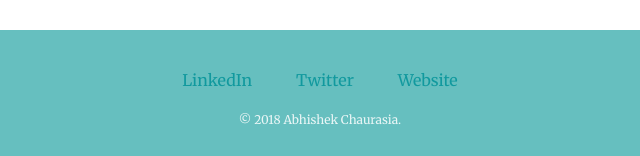
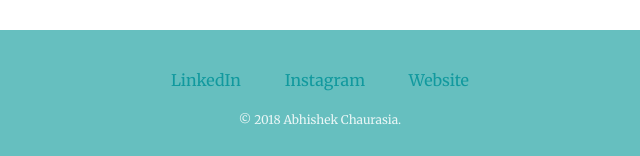
Before and after one commit to abhikc2811/myprofile, a plain HTML site: page index.html in a window 1280 px wide. Shown: the part 2686-2842 px from the top of the page, 320-960 px from the left. Drawn offline with Linux system fonts and the light colour scheme.

Commit message:
Update index.html

```diff
--- a/index.html
+++ b/index.html
@@ -47,9 +47,9 @@
 
 
   <div class="bottom">
-    <a class="footer-link" href="https://www.linkedin.com/">LinkedIn</a>
-    <a class="footer-link" href="https://twitter.com/">Twitter</a>
-    <a class="footer-link" href="https://www.appbrewery.co/">Website</a>
+    <a class="footer-link" href="https://www.linkedin.com/in/abhishek-chaurasia">LinkedIn</a>
+    <a class="footer-link" href="https://www.instagram.com/abhishek_chaurasia._/">Instagram</a>
+    <a class="footer-link" href="">Website</a>
     <p class="copyright">© 2018 Abhishek Chaurasia.</p>
   </div>
 </body>
```
